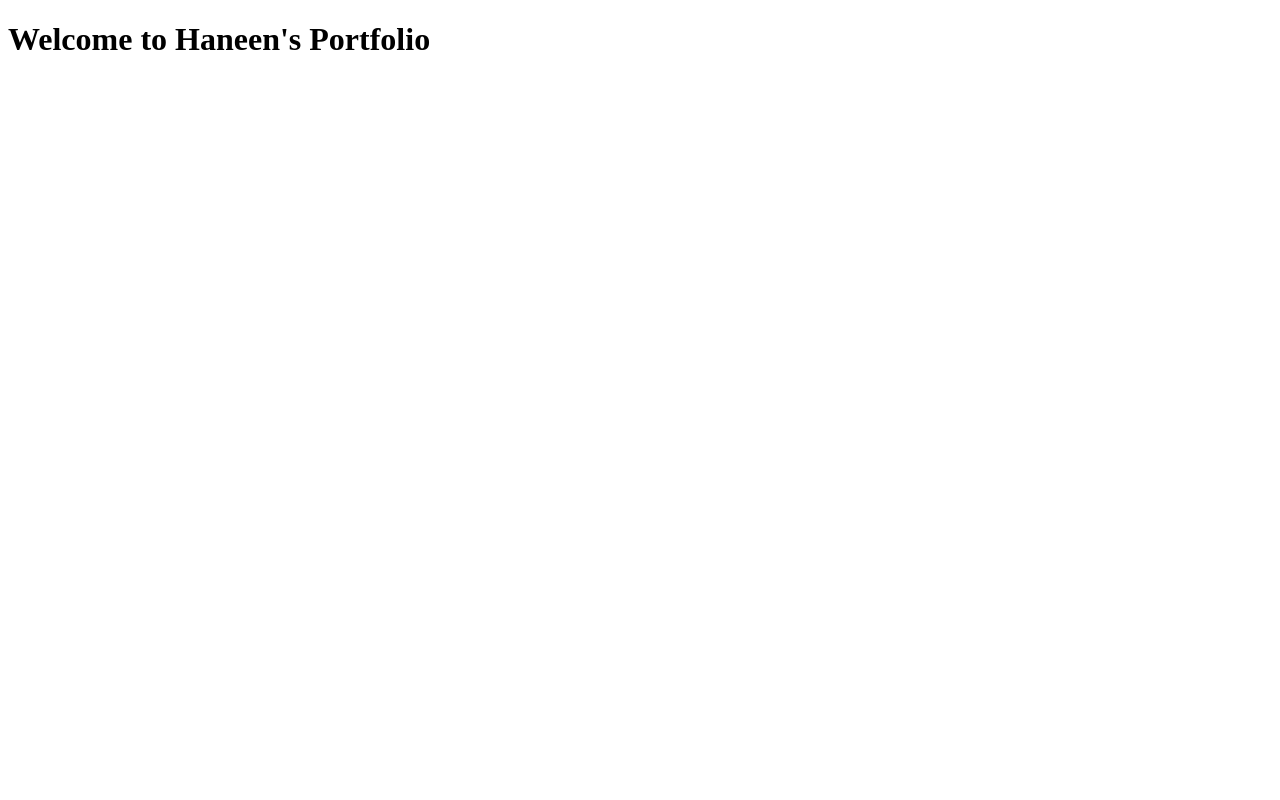
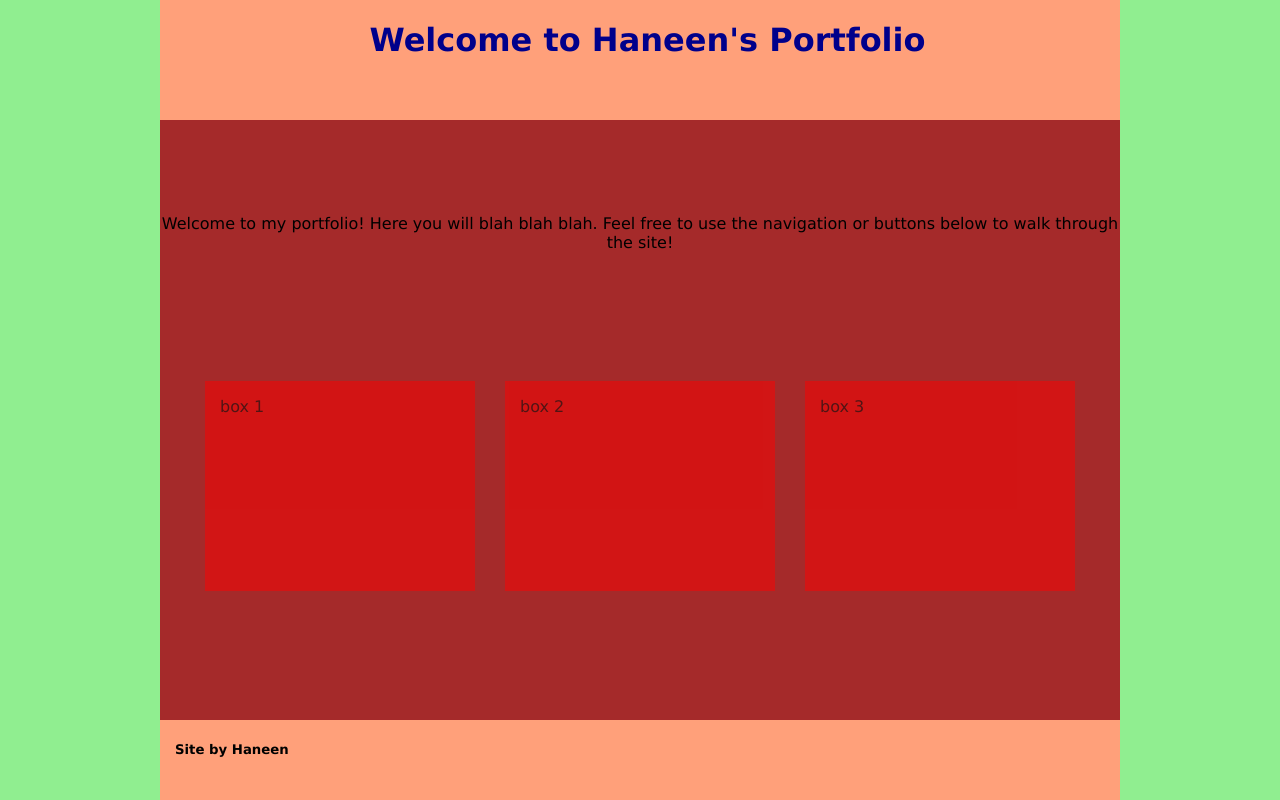
Before and after one commit to haneen-ontech/assignment1, a plain HTML site: page index.html in a window 1280 px wide. Drawn offline with Linux system fonts and the light colour scheme.

Commit message:
Updated home page and added new styles to style.css

```diff
--- a/index.html
+++ b/index.html
@@ -22,6 +22,24 @@
             <!--Acts as the heading title of the main page-->
             <h1>Welcome to Haneen's Portfolio</h1>
         </div>
+        <!--
+        <div id="top-row">
+            <p>Hello.</p>
+        </div> -->
+        <!--bottom row ID style is floated to the bottom and used for the boxes-->
+        <div class="intro">Welcome to my portfolio! Here you will blah blah blah. Feel free to use the navigation or buttons below to walk through the site!</div>
+
+        <div class="button-row">
+            <div class="box"><p>box 1</p></div>
+            <div class="box"><p>box 2</p></div>
+            <div class="box"><p>box 3</p></div>
+        </div>
+        <!--The clear class style removes floats-->
+        <div class="clear"></div>
+        <!--The footer is the bottom part of the page-->
+        <div id="footer">
+            <h5>Site by Haneen</h5>
+        </div>
     </div>
 </body>
 </html>
--- a/style.css
+++ b/style.css
@@ -0,0 +1,82 @@
+/* Access to all usable characters*/
+@charset "UTF-8";
+/* The body tag style applies to all elements on the page */
+body {
+    background-color: lightgreen;
+    font-family: Verdana, Geneva, Arial, sans-serif;
+    padding: 0px;
+    margin: 0px;
+    height: 100% /* Ensures full height*/
+}
+/* The wrapper ID style is encases everything else*/
+#wrapper {
+    width: 960px;
+    min-height: 100vh; /* At least full viewport*/
+    display: flex;
+    margin-left: auto;
+    margin-right: auto;
+    background-color: brown;
+    flex-direction: column; /* stack header, intro, content, footer */
+}
+
+/* The button-row ID style is centered*/
+.button-row {
+    width: 900px;
+    height: 280px;
+    background-color: brown;
+    display: flex;
+    justify-content: space-between;
+    align-items: center;
+    margin: 0 auto;
+    /*justify-content: center;  center horizontally */
+    /*gap: 1rem;  gaps between buttons equally apart */
+}
+
+
+/* Defining a style for a set of tags by using commas*/
+h1, h2, h3, h4, h5, h6, p, li {
+    margin-left: 15px;
+}
+
+#banner {
+    height: 120px;
+    background-color: lightsalmon;
+}
+
+#banner h1 {
+    color: darkblue;
+    text-align: center;
+}
+
+.intro {
+    text-align: center;
+    margin: auto;
+}
+
+#footer {
+    margin-top: auto; /* Pushes footer to the bottom */
+    height:80px;
+    background-color: lightsalmon;
+}
+
+/* Adding style to our box class, making them centered*/
+.box {
+    height: 75%;
+    width: 30%;
+    background-color: red;
+    margin: auto;
+    opacity:.5;
+}
+
+
+
+/* Pseudo-class applies to the box class when in a hovered state*/
+.box:hover {
+    background-color: white;
+    opacity:1;
+}
+
+/* Terminating float with clear class */
+.clear{
+    clear: both;
+}
```
